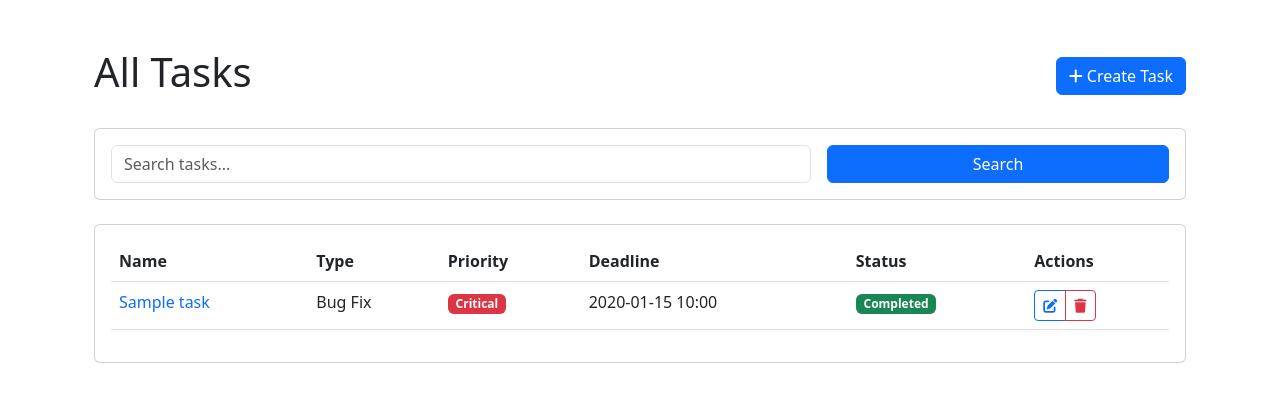
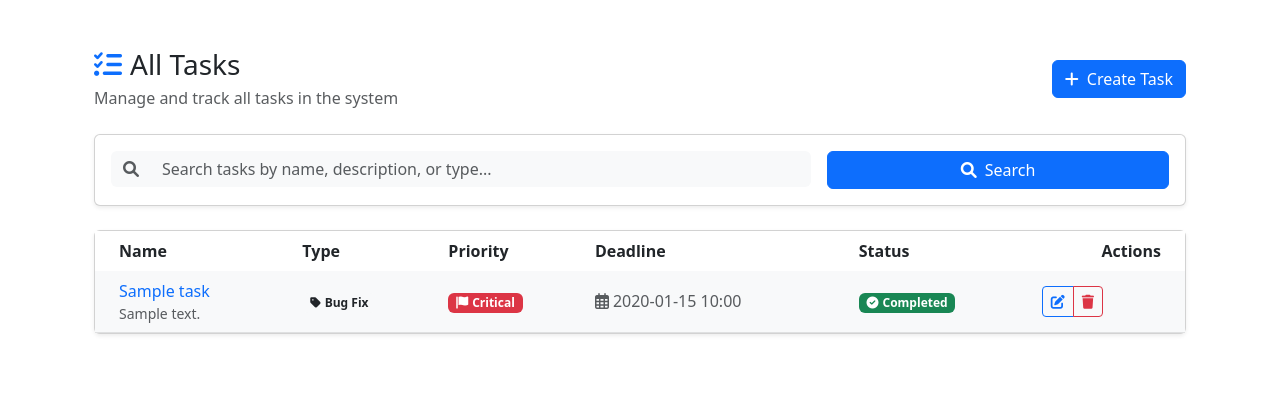
Before and after one commit to BronkstoneBro/task-manager, a Django app: page /tasks/ in a window 1280 px wide. Shown: the part 56-458 px from the top of the page. Run offline with Django 5.2, Linux system fonts and the light colour scheme; a user stored in the database is signed in; data comes from the database, SQL or seed files in the repository; tables that the repository leaves empty hold one stand-in row (values such as "Sample post"); parts of the project's set-up code (start-up, migrations or seed data) failed here and were passed over; some libraries are stand-ins or nearby versions.

Commit message:
update style home and task list pages

```diff
--- a/templates/core/task_list.html
+++ b/templates/core/task_list.html
@@ -5,76 +5,115 @@
 
 {% block content %}
 <div class="container py-4">
+    <!-- Header Section -->
     <div class="d-flex justify-content-between align-items-center mb-4">
-        <h1>All Tasks</h1>
+        <div>
+            <h1 class="h3 mb-1">
+                <i class="fas fa-tasks text-primary me-2"></i>All Tasks
+            </h1>
+            <p class="text-muted mb-0">Manage and track all tasks in the system</p>
+        </div>
         <a href="{% url 'core:task-create' %}" class="btn btn-primary">
-            <i class="fas fa-plus"></i> Create Task
+            <i class="fas fa-plus me-2"></i>Create Task
         </a>
     </div>
 
     <!-- Search Form -->
-    <div class="card mb-4">
-        <div class="card-body">
+    <div class="card shadow-sm mb-4">
+        <div class="card-body p-3">
             <form method="get" class="row g-3">
                 <div class="col-md-8">
-                    <input type="text" name="search" class="form-control" placeholder="Search tasks..." value="{{ search_query }}">
+                    <div class="input-group">
+                        <span class="input-group-text bg-light border-0">
+                            <i class="fas fa-search text-muted"></i>
+                        </span>
+                        <input type="text"
+                               name="search"
+                               class="form-control border-0 bg-light"
+                               placeholder="Search tasks by name, description, or type..."
+                               value="{{ search_query }}">
+                        {% if search_query %}
+                            <a href="{% url 'core:task-list' %}" class="input-group-text bg-light border-0 text-muted">
+                                <i class="fas fa-times"></i>
+                            </a>
+                        {% endif %}
+                    </div>
                 </div>
                 <div class="col-md-4">
-                    <button type="submit" class="btn btn-primary w-100">Search</button>
+                    <button type="submit" class="btn btn-primary w-100">
+                        <i class="fas fa-search me-2"></i>Search
+                    </button>
                 </div>
             </form>
         </div>
     </div>
 
     <!-- Tasks List -->
-    <div class="card">
-        <div class="card-body">
+    <div class="card shadow-sm">
+        <div class="card-body p-0">
             {% if tasks %}
                 <div class="table-responsive">
-                    <table class="table table-hover">
-                        <thead>
+                    <table class="table table-hover align-middle mb-0">
+                        <thead class="bg-light">
                             <tr>
-                                <th>Name</th>
-                                <th>Type</th>
-                                <th>Priority</th>
-                                <th>Deadline</th>
-                                <th>Status</th>
-                                <th>Actions</th>
+                                <th class="border-0 ps-4">Name</th>
+                                <th class="border-0">Type</th>
+                                <th class="border-0">Priority</th>
+                                <th class="border-0">Deadline</th>
+                                <th class="border-0">Status</th>
+                                <th class="border-0 pe-4 text-end">Actions</th>
                             </tr>
                         </thead>
                         <tbody>
                             {% for task in tasks %}
-                                <tr>
-                                    <td>
-                                        <a href="{% url 'core:task-detail' pk=task.pk %}" class="text-decoration-none">
+                                <tr class="{% if task.is_completed %}table-light{% endif %}">
+                                    <td class="ps-4">
+                                        <a href="{% url 'core:task-detail' pk=task.pk %}" class="text-decoration-none fw-medium">
                                             {{ task.name }}
                                         </a>
-                                    </td>
-                                    <td>{{ task.task_type }}</td>
-                                    <td>
-                                        <span class="badge {% if task.priority == 1 %}bg-danger{% elif task.priority == 2 %}bg-warning{% elif task.priority == 3 %}bg-info{% else %}bg-secondary{% endif %}">
-                                            {{ task.get_priority_display }}
-                                        </span>
-                                    </td>
-                                    <td>{{ task.deadline|date:"Y-m-d H:i" }}</td>
-                                    <td>
-                                        {% if task.is_completed %}
-                                            <span class="badge bg-success">Completed</span>
-                                        {% else %}
-                                            <span class="badge bg-primary">In Progress</span>
+                                        {% if task.description %}
+                                            <small class="d-block text-muted text-truncate" style="max-width: 300px;">
+                                                {{ task.description }}
+                                            </small>
                                         {% endif %}
                                     </td>
                                     <td>
+                                        <span class="badge bg-light text-dark">
+                                            <i class="fas fa-tag me-1"></i>{{ task.task_type }}
+                                        </span>
+                                    </td>
+                                    <td>
+                                        <span class="badge {% if task.priority == 1 %}bg-danger{% elif task.priority == 2 %}bg-warning{% elif task.priority == 3 %}bg-info{% else %}bg-secondary{% endif %}">
+                                            <i class="fas fa-flag me-1"></i>{{ task.get_priority_display }}
+                                        </span>
+                                    </td>
+                                    <td>
+                                        <span class="text-muted">
+                                            <i class="far fa-calendar-alt me-1"></i>{{ task.deadline|date:"Y-m-d H:i" }}
+                                        </span>
+                                    </td>
+                                    <td>
+                                        {% if task.is_completed %}
+                                            <span class="badge bg-success">
+                                                <i class="fas fa-check-circle me-1"></i>Completed
+                                            </span>
+                                        {% else %}
+                                            <span class="badge bg-primary">
+                                                <i class="fas fa-clock me-1"></i>In Progress
+                                            </span>
+                                        {% endif %}
+                                    </td>
+                                    <td class="pe-4">
                                         <div class="btn-group">
-                                            <a href="{% url 'core:task-update' pk=task.pk %}" class="btn btn-sm btn-outline-primary">
+                                            <a href="{% url 'core:task-update' pk=task.pk %}" class="btn btn-sm btn-outline-primary" title="Edit">
                                                 <i class="fas fa-edit"></i>
                                             </a>
                                             {% if not task.is_completed %}
-                                                <a href="{% url 'core:task-complete' pk=task.pk %}" class="btn btn-sm btn-outline-success">
+                                                <a href="{% url 'core:task-complete' pk=task.pk %}" class="btn btn-sm btn-outline-success" title="Complete">
                                                     <i class="fas fa-check"></i>
                                                 </a>
                                             {% endif %}
-                                            <a href="{% url 'core:task-delete' pk=task.pk %}" class="btn btn-sm btn-outline-danger">
+                                            <a href="{% url 'core:task-delete' pk=task.pk %}" class="btn btn-sm btn-outline-danger" title="Delete">
                                                 <i class="fas fa-trash"></i>
                                             </a>
                                         </div>
@@ -87,17 +126,17 @@
 
                 <!-- Pagination -->
                 {% if is_paginated %}
-                    <nav aria-label="Page navigation" class="mt-4">
-                        <ul class="pagination justify-content-center">
+                    <nav aria-label="Page navigation" class="mt-4 px-4">
+                        <ul class="pagination justify-content-center mb-0">
                             {% if page_obj.has_previous %}
                                 <li class="page-item">
                                     <a class="page-link" href="?page=1{% if search_query %}&search={{ search_query }}{% endif %}" aria-label="First">
-                                        <span aria-hidden="true">&laquo;&laquo;</span>
+                                        <i class="fas fa-angle-double-left"></i>
                                     </a>
                                 </li>
                                 <li class="page-item">
                                     <a class="page-link" href="?page={{ page_obj.previous_page_number }}{% if search_query %}&search={{ search_query }}{% endif %}" aria-label="Previous">
-                                        <span aria-hidden="true">&laquo;</span>
+                                        <i class="fas fa-angle-left"></i>
                                     </a>
                                 </li>
                             {% endif %}
@@ -117,12 +156,12 @@
                             {% if page_obj.has_next %}
                                 <li class="page-item">
                                     <a class="page-link" href="?page={{ page_obj.next_page_number }}{% if search_query %}&search={{ search_query }}{% endif %}" aria-label="Next">
-                                        <span aria-hidden="true">&raquo;</span>
+                                        <i class="fas fa-angle-right"></i>
                                     </a>
                                 </li>
                                 <li class="page-item">
                                     <a class="page-link" href="?page={{ page_obj.paginator.num_pages }}{% if search_query %}&search={{ search_query }}{% endif %}" aria-label="Last">
-                                        <span aria-hidden="true">&raquo;&raquo;</span>
+                                        <i class="fas fa-angle-double-right"></i>
                                     </a>
                                 </li>
                             {% endif %}
@@ -130,9 +169,15 @@
                     </nav>
                 {% endif %}
             {% else %}
-                <div class="text-center py-4">
-                    <p class="text-muted">No tasks found.</p>
-                    <a href="{% url 'core:task-create' %}" class="btn btn-primary">Create Your First Task</a>
+                <div class="text-center py-5">
+                    <div class="mb-3">
+                        <i class="fas fa-tasks fa-3x text-muted"></i>
+                    </div>
+                    <h5 class="text-muted mb-2">No tasks found</h5>
+                    <p class="text-muted mb-4">Get started by creating your first task</p>
+                    <a href="{% url 'core:task-create' %}" class="btn btn-primary">
+                        <i class="fas fa-plus me-2"></i>Create Task
+                    </a>
                 </div>
             {% endif %}
         </div>
```
Also changed, not shown: templates/core/home.html (+54 -30 lines).
